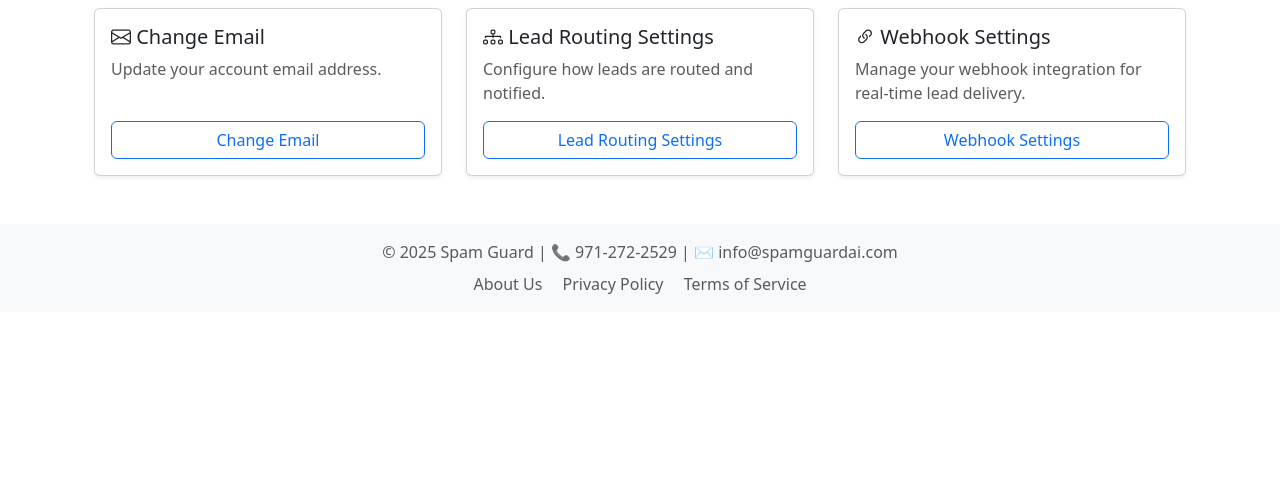
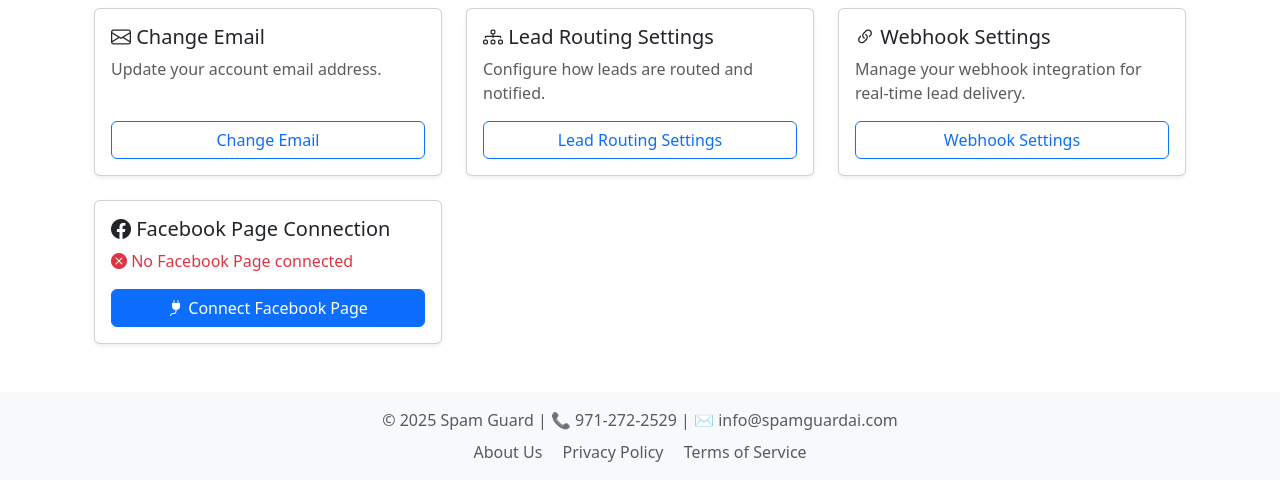
Before and after one commit to vtbell21/leadfilter, a Django app: page /settings/ in a window 1280 px wide. Shown: the part 158-659 px from the top of the page. Run offline with Django 5.2, Linux system fonts and the light colour scheme; a user stored in the database is signed in; data that the repository does not hold is empty; parts of the project's set-up code (start-up, migrations or seed data) failed here and were passed over.

Commit message:
Move Facebook connect/disconnect to settings page; remove from dashboard; show status and actions in settings card

```diff
--- a/leads/templates/leads/settings.html
+++ b/leads/templates/leads/settings.html
@@ -36,6 +36,32 @@
                 </div>
             </div>
         </div>
+        <div class="col-md-4">
+            <div class="card h-100 shadow-sm">
+                <div class="card-body d-flex flex-column justify-content-between">
+                    <div>
+                        <h5 class="card-title"><i class="bi bi-facebook"></i> Facebook Page Connection</h5>
+                        {% if facebook_page %}
+                            <p class="card-text text-success"><i class="bi bi-check-circle-fill"></i> Connected to <strong>{{ facebook_page.page_name }}</strong></p>
+                        {% else %}
+                            <p class="card-text text-danger"><i class="bi bi-x-circle-fill"></i> No Facebook Page connected</p>
+                        {% endif %}
+                    </div>
+                    {% if facebook_page %}
+                        <form action="{% url 'leads:disconnect_page' facebook_page.page_id %}" method="post" class="mt-3">
+                            {% csrf_token %}
+                            <button type="submit" class="btn btn-outline-danger w-100" onclick="return confirm('Are you sure you want to disconnect this Facebook Page? This will stop receiving new leads from this page.')">
+                                <i class="bi bi-x-lg"></i> Disconnect Page
+                            </button>
+                        </form>
+                    {% else %}
+                        <a href="{% url 'leads:facebook_connect' %}" class="btn btn-primary w-100 mt-3">
+                            <i class="bi bi-plug-fill"></i> Connect Facebook Page
+                        </a>
+                    {% endif %}
+                </div>
+            </div>
+        </div>
     </div>
 </div>
 {% endblock %}
--- a/leads/views.py
+++ b/leads/views.py
@@ -1041,4 +1041,5 @@
 
 @login_required
 def settings_view(request):
-    return render(request, 'leads/settings.html')
+    facebook_page = FacebookPageConnection.objects.filter(user=request.user).first()
+    return render(request, 'leads/settings.html', {'facebook_page': facebook_page})
```
Also changed, not shown: leads/templates/leads/leads_dashboard.html (+0 -25 lines).
